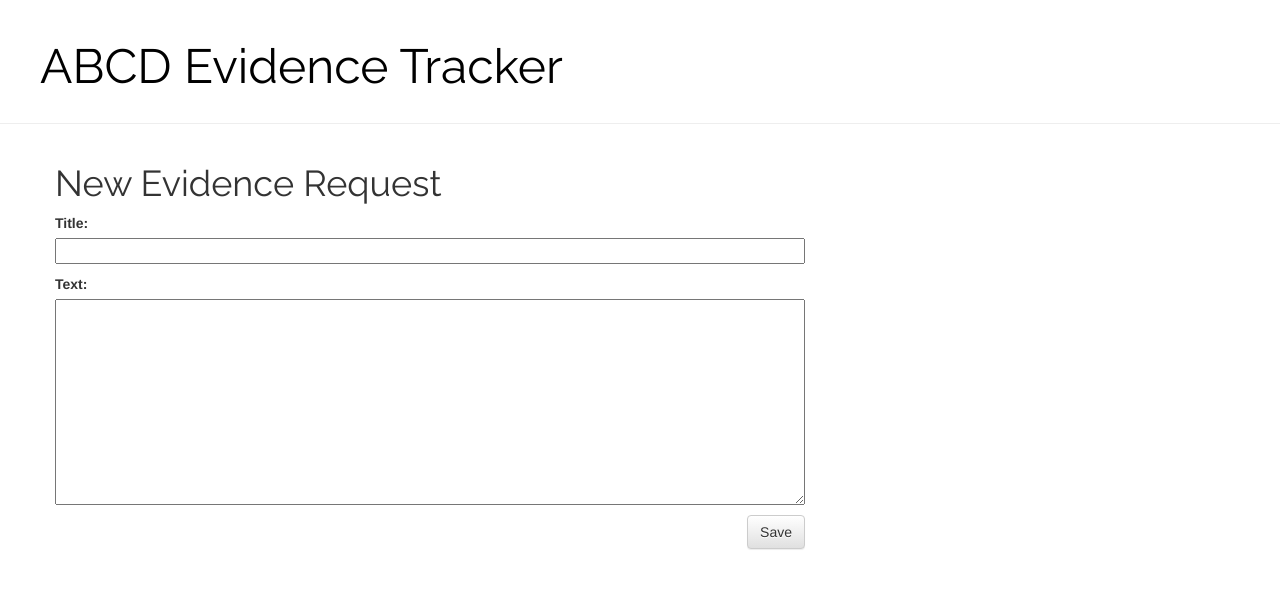
After one commit to Lazzabeast/my-audit-app, a Django app: page /evidence/new/ in a window 1280 px wide. The commit adds this page. Shown: the top 589 px of the page. Run offline with Django 3.2, Linux system fonts and the light colour scheme; some libraries are stand-ins or nearby versions.

Commit message:
Added views to create/edit requests inside the site

```diff
--- /dev/null
+++ b/tracker/forms.py
@@ -0,0 +1,8 @@
+from django import forms
+from .models import Evidence
+
+class EvidenceForm(forms.ModelForm):
+
+	class Meta:
+		model = Evidence
+		fields = ('title', 'text',)
--- a/tracker/templates/tracker/base.html
+++ b/tracker/templates/tracker/base.html
@@ -10,6 +10,9 @@
 
     <body>
 		 <div class="page-header">
+		 {% if user.is_authenticated %}
+		 <a href="{% url 'evidence_new' %}" class="top-menu"><span class="glyphicon glyphicon-plus"></span></a>
+		 {% endif %}
         <h1><a href="/">ABCD Evidence Tracker</a></h1>
     </div>
     <div class="content container">
--- a/tracker/templates/tracker/evidence_detail.html
+++ b/tracker/templates/tracker/evidence_detail.html
@@ -10,5 +10,8 @@
 			<p><b>Requested by:</b> {{ evidence.requestor }} </p>
 		</div>
 		{% endif %}
+	{% if user.is_authenticated %}
+		<a class="btn btn-default" href="{% url 'evidence_edit' pk=evidence.pk %}"><span class="glyphicon glyphicon-pencil"></span></a>
+	{% endif %}
     </div>
 {% endblock %}
--- /dev/null
+++ b/tracker/templates/tracker/evidence_edit.html
@@ -0,0 +1,9 @@
+{% extends 'tracker/base.html' %}
+
+{% block content %}
+    <h1>New Evidence Request</h1>
+    <form method="POST" class="post-form">{% csrf_token %}
+        {{ form.as_p }}
+        <button type="submit" class="save btn btn-default">Save</button>
+    </form>
+{% endblock %}
--- a/tracker/urls.py
+++ b/tracker/urls.py
@@ -4,4 +4,6 @@ from . import views
 urlpatterns = [
     url(r'^$', views.post_list, name='post_list'),
 	url(r'^evidence/(?P<pk>\d+)/$', views.evidence_detail, name='evidence_detail'),
+	url(r'^evidence/new/$', views.evidence_new, name='evidence_new'),
+	url(r'^post/(?P<pk>\d+)/edit/$', views.evidence_edit, name='evidence_edit'),
 ]
--- a/tracker/views.py
+++ b/tracker/views.py
@@ -1,6 +1,7 @@
-from django.shortcuts import render, get_object_or_404
+from django.shortcuts import render, get_object_or_404, redirect
 from django.utils import timezone
 from .models import Evidence
+from .forms import EvidenceForm
 
 # Create your views here.
 def post_list(request):
@@ -10,3 +11,31 @@ def post_list(request):
 def evidence_detail(request, pk):
 	evidence = get_object_or_404(Evidence, pk=pk)
 	return render(request, 'tracker/evidence_detail.html', {'evidence':evidence})
+
+def evidence_new(request):
+	if request.method == "POST":
+		form = EvidenceForm(request.POST)
+
+		if form.is_valid():
+			post = form.save(commit=False)
+			post.requestor = request.user
+			post.created_date = timezone.now()
+			post.save()
+			return redirect('evidence_detail', pk=post.pk)
+	else:
+		form = EvidenceForm()
+	return render(request, 'tracker/evidence_edit.html', {'form': form})
+
+def evidence_edit(request, pk):
+    evidence = get_object_or_404(Evidence, pk=pk)
+    if request.method == "POST":
+        form = EvidenceForm(request.POST, instance=evidence)
+        if form.is_valid():
+            evidence = form.save(commit=False)
+            evidence.author = request.user
+            evidence.created_date = timezone.now()
+            evidence.save()
+            return redirect('evidence_detail', pk=evidence.pk)
+    else:
+        form = EvidenceForm(instance=evidence)
+    return render(request, 'tracker/evidence_edit.html', {'form': form})
```
